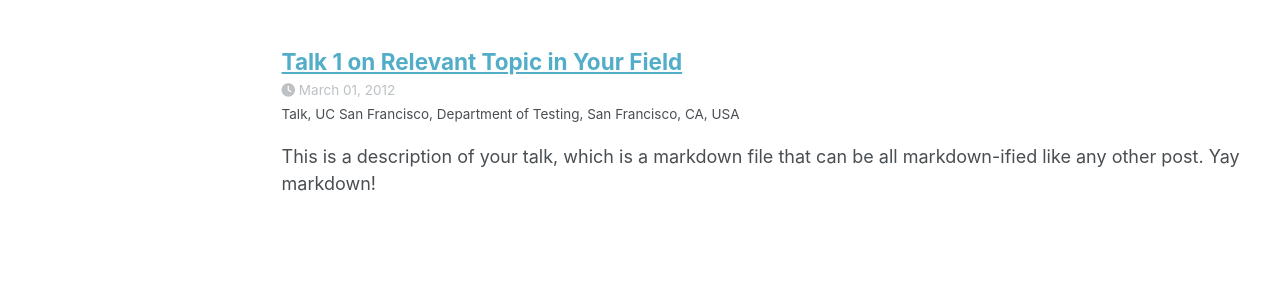
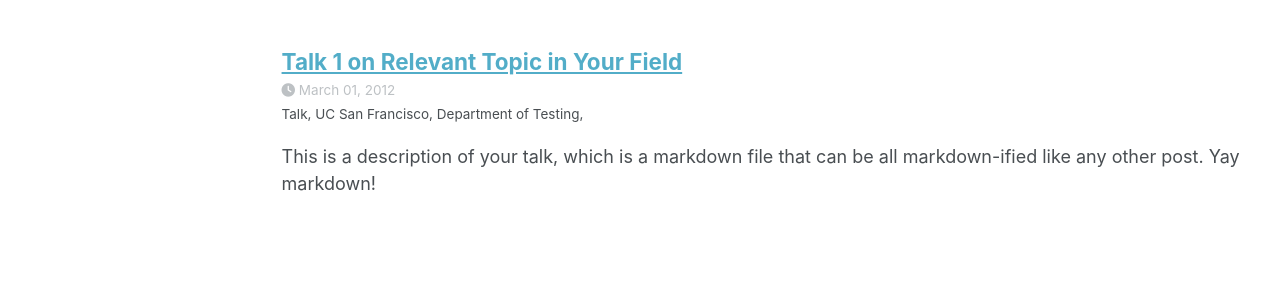
Before and after one commit to akkasi/akkasi.github.io, a Jekyll site: the page built from _pages/talks.html, in a window 1280 px wide and 1263 px high. Shown: the part 653-951 px from the top of the window. Built offline with Jekyll 4.4.1, drawn with Linux system fonts in a browser that asks for light colours; some web fonts are replaced; a script that is not in the unit is left out.

Commit message:
Update 2012-03-01-talk-1.md

```diff
--- a/_talks/2012-03-01-talk-1.md
+++ b/_talks/2012-03-01-talk-1.md
@@ -5,7 +5,7 @@ type: "Talk"
 permalink: /talks/2012-03-01-talk-1
 venue: "UC San Francisco, Department of Testing"
 date: 2012-03-01
-location: "San Francisco, CA, USA"
+location: ""
 ---
 
 This is a description of your talk, which is a markdown file that can be all markdown-ified like any other post. Yay markdown!
```
